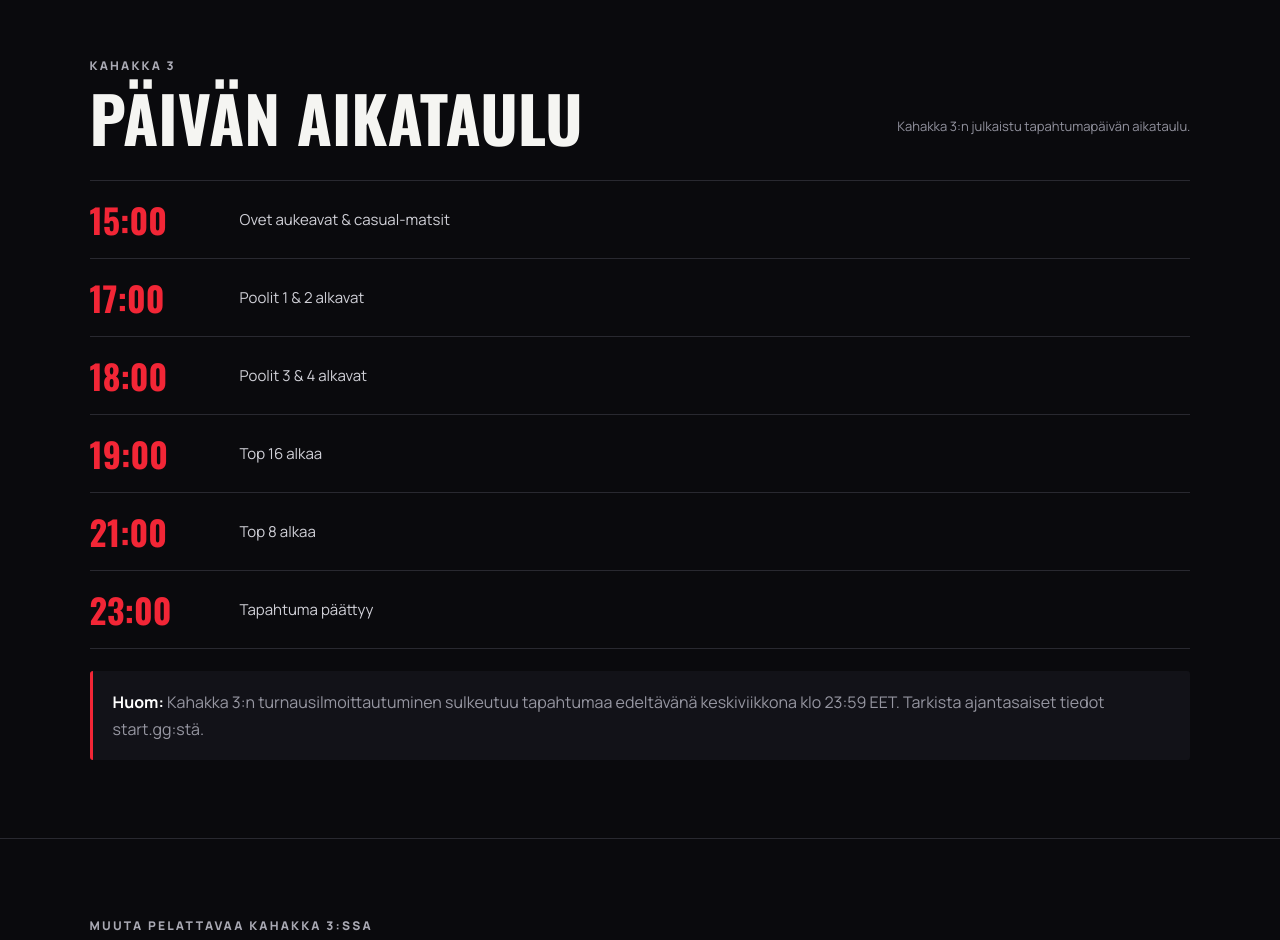
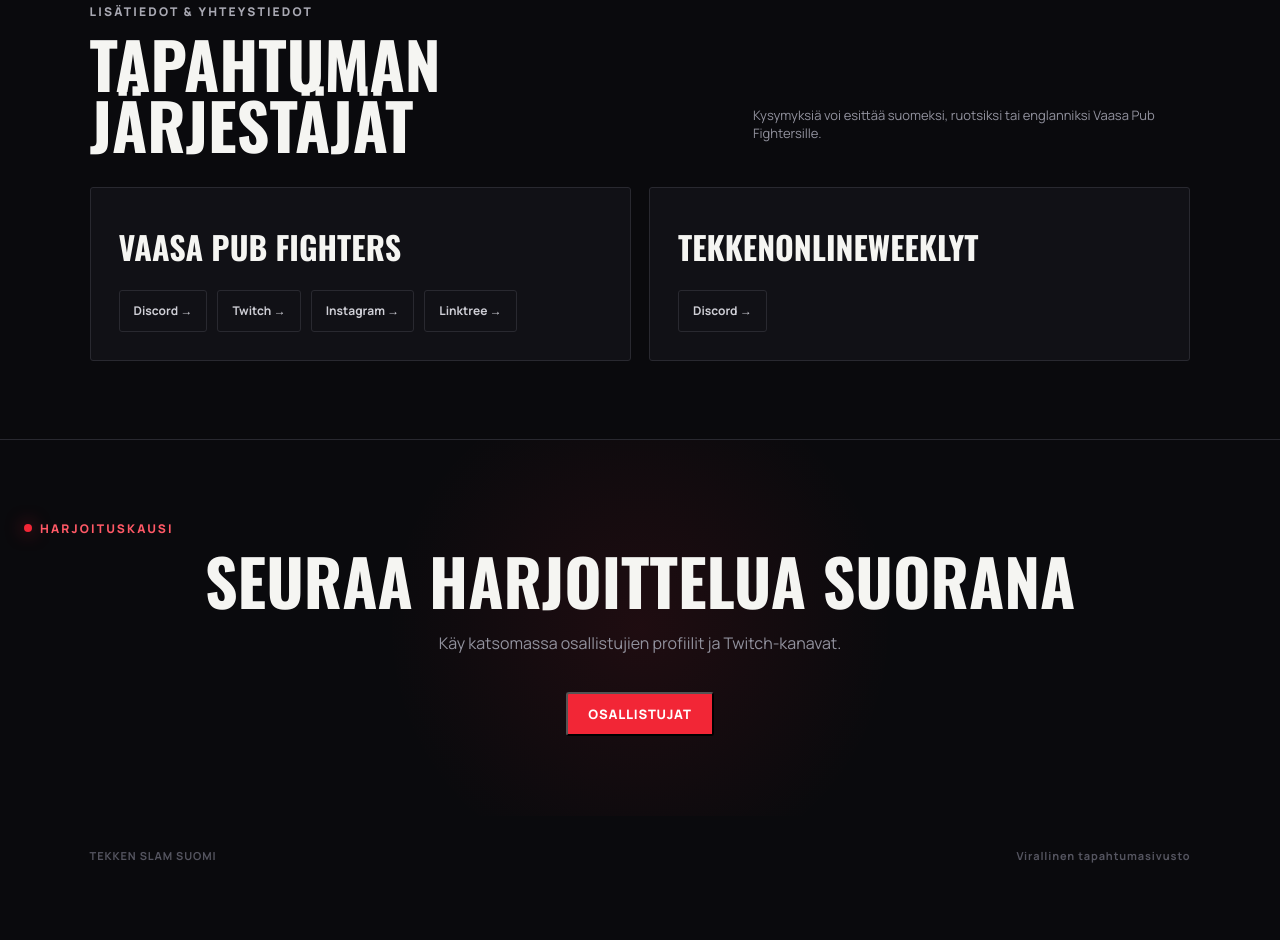
Before and after one commit to mulkmulkmulk/tekken-slam-suomi-hub, a website with bundled scripts: page index.html in a window 1280 px wide. Shown: the part 4155-5095 px from the top of the page. After the commit the page ends 5051 px from the top, so only its background shows below. Built offline with nearby package versions, Linux system fonts and the light colour scheme; files whose address does not match are found by name.

Commit message:
Swap Wasa Game Scene -> TekkenOnlineWeeklyt, add our Discord, trim filler
- Replaced every "Wasa Game Scene" mention (kahakka-feature intro,
  event-info organizers cell, contacts-section card) with
  TekkenOnlineWeeklyt -- the actual co-organizer.
- The organizers contact card now links our own community Discord
  (discord.gg/WAT85TTCrF), where the event itself gets organized and
  discussed. Dropped the stale wasagamescene Instagram link along with it
  since it no longer applies.
- Removed three sections that were pure filler/duplicated info already on
  start.gg: "Päivän aikataulu" (Kahakka 3's own schedule), "Avoimet Tekken
  8 -turnaukset" (their separate side tournaments), and "Hyvä tietää"
  (generic day-of tips). Cleaned up the now-dead schedule-list/notice/
  tournament-*/practical-list CSS.

```diff
--- a/src/main.js
+++ b/src/main.js
@@ -192,7 +192,7 @@
       <div>
         <p class="kicker">LIVE-FINAALI JÄRJESTETÄÄN OSANA</p>
         <h2>Kahakka 3</h2>
-        <p>Tekken-tapahtuman järjestävät videopeliryhmät Wasa Game Scene ja Vaasa Pub Fighters. Vierailijat ovat tervetulleita seuraamaan toimintaa maksutta. Alla olevat tiedot (aikataulu, avoimet turnaukset, käytännön ohjeet) koskevat koko Kahakka 3 -tapahtumaa, jonka osana finaalimme pelataan.</p>
+        <p>Tekken-tapahtuman järjestävät videopeliryhmät TekkenOnlineWeeklyt ja Vaasa Pub Fighters. Vierailijat ovat tervetulleita seuraamaan toimintaa maksutta.</p>
       </div>
       <a class="button button--primary" href="https://www.start.gg/tournament/kahakka-3/details" target="_blank" rel="noreferrer">Kahakka 3 start.gg →</a>
     </section>
@@ -207,7 +207,7 @@
         <div><span>Venue</span><strong><a class="inline-link inline-link--strong" href="https://smashroom.fi/" target="_blank" rel="noreferrer">Smash Room Vaasa ↗</a></strong><p><a class="inline-link" href="https://maps.app.goo.gl/AZsoP8snE4ZxhBgAA" target="_blank" rel="noreferrer">Avaa Google Maps →</a></p></div>
         <div><span>Yleisö</span><strong>Vapaa pääsy</strong><p>Vierailijat voivat tulla seuraamaan toimintaa maksutta.</p></div>
         <div><span>Striimi</span><strong>Vaasa Pub Fighters</strong><p><a class="inline-link" href="https://twitch.tv/vaasapubfighters" target="_blank" rel="noreferrer">twitch.tv/vaasapubfighters →</a></p></div>
-        <div><span>Järjestäjät</span><strong>VPF × WGS</strong><p>Vaasa Pub Fighters ja Wasa Game Scene.</p></div>
+        <div><span>Järjestäjät</span><strong>VPF × TOW</strong><p>Vaasa Pub Fighters ja TekkenOnlineWeeklyt.</p></div>
       </div>
     </section>
 
@@ -224,64 +224,6 @@
       <div class="venue-actions"><a class="button button--secondary" href="https://smashroom.fi/" target="_blank" rel="noreferrer">Smash Roomin sivut →</a><a class="button button--secondary" href="https://maps.app.goo.gl/AZsoP8snE4ZxhBgAA" target="_blank" rel="noreferrer">Smash Room Vaasa kartalla →</a></div>
     </section>
 
-    <section class="section day-schedule">
-      <div class="section-heading">
-        <div><p class="kicker">KAHAKKA 3</p><h2>Päivän aikataulu</h2></div>
-        <p>Kahakka 3:n julkaistu tapahtumapäivän aikataulu.</p>
-      </div>
-      <div class="schedule-list">
-        <div><time>15:00</time><span>Ovet aukeavat & casual-matsit</span></div>
-        <div><time>17:00</time><span>Poolit 1 & 2 alkavat</span></div>
-        <div><time>18:00</time><span>Poolit 3 & 4 alkavat</span></div>
-        <div><time>19:00</time><span>Top 16 alkaa</span></div>
-        <div><time>21:00</time><span>Top 8 alkaa</span></div>
-        <div><time>23:00</time><span>Tapahtuma päättyy</span></div>
-      </div>
-      <p class="notice"><strong>Huom:</strong> Kahakka 3:n turnausilmoittautuminen sulkeutuu tapahtumaa edeltävänä keskiviikkona klo 23:59 EET. Tarkista ajantasaiset tiedot start.gg:stä.</p>
-    </section>
-
-    <section class="section open-tournaments">
-      <div class="section-heading">
-        <div><p class="kicker">MUUTA PELATTAVAA KAHAKKA 3:ssa</p><h2>Avoimet Tekken 8 -turnaukset</h2></div>
-        <p>Nämä ovat Kahakka 3:n avoimia turnauksia ja erillisiä Tekken Slam Suomi -kutsufinaalista.</p>
-      </div>
-      <div class="tournament-grid">
-        <article class="tournament-card tournament-card--main">
-          <p class="eyebrow">TEKKEN 8 MAIN TOURNAMENT</p>
-          <h3>Pääturnaus</h3>
-          <ul>
-            <li>10 € osallistumismaksu: 5 € venuelle ja 5 € palkintopottiin. Maksu paikan päällä, vain käteinen.</li>
-            <li>Palkinnot kolmelle parhaalle.</li>
-            <li>Oman setupin tuomalla osallistuminen pääturnaukseen on maksuton — ota etukäteen yhteyttä järjestäjiin.</li>
-            <li>64 pelaajan yläraja.</li>
-            <li>Turnaus pelataan PS5-konsoleilla. Ota mukaan PS5-yhteensopiva ohjain.</li>
-          </ul>
-        </article>
-        <article class="tournament-card">
-          <p class="eyebrow">TEKKEN 8 AMATEURS</p>
-          <h3>Amatööriturnaus</h3>
-          <ul>
-            <li>Avoin pelaajille, joilla ei ole turnauskokemusta.</li>
-            <li>Maksuton osallistuminen.</li>
-            <li>16 pelaajan raja.</li>
-            <li>Ilmoittautuminen onnistuu myös ilman start.gg-tiliä ottamalla yhteyttä Vaasa Pub Fightersiin tai paikan päällä.</li>
-          </ul>
-        </article>
-      </div>
-    </section>
-
-    <section class="section practical-info">
-      <div class="section-heading">
-        <div><p class="kicker">HYVÄ TIETÄÄ</p><h2>Ennen kuin tulet paikalle</h2></div>
-        <p>Jos osallistut Kahakka 3:n avoimiin turnauksiin tai saavut katsojaksi, nämä kannattaa tietää.</p>
-      </div>
-      <div class="practical-list">
-        <div><strong>PS5-ohjain mukaan</strong><p>Ota oma PS5-yhteensopiva ohjain. Lainattavia ohjaimia on rajallisesti. PS4-yhteensopivista laitteista kannattaa ilmoittaa järjestäjille etukäteen adapteria varten.</p></div>
-        <div><strong>Casual-matsit</strong><p>Turnauspelaamisen lisäksi paikan päällä voi pelata rentoja matseja sivussa.</p></div>
-        <div><strong>Discord suositeltu</strong><p>Vaasa Pub Fightersin Discordiin liittyminen on erittäin suositeltavaa, mutta ei pakollista.</p></div>
-      </div>
-    </section>
-
     <section class="section contacts-section">
       <div class="section-heading">
         <div><p class="kicker">LISÄTIEDOT & YHTEYSTIEDOT</p><h2>Tapahtuman järjestäjät</h2></div>
@@ -289,7 +231,7 @@
       </div>
       <div class="contact-grid">
         <article class="contact-card"><h3>Vaasa Pub Fighters</h3><div class="contact-links"><a href="https://discord.gg/Wzkn8Es" target="_blank" rel="noreferrer">Discord →</a><a href="https://twitch.tv/vaasapubfighters" target="_blank" rel="noreferrer">Twitch →</a><a href="https://instagram.com/vaasapubfighters" target="_blank" rel="noreferrer">Instagram →</a><a href="https://linktr.ee/VaasaPubFighters" target="_blank" rel="noreferrer">Linktree →</a></div></article>
-        <article class="contact-card"><h3>Wasa Game Scene</h3><div class="contact-links"><a href="https://discord.gg/CeYFkk6PkP" target="_blank" rel="noreferrer">Discord →</a><a href="https://instagram.com/wasagamescene" target="_blank" rel="noreferrer">Instagram →</a></div></article>
+        <article class="contact-card"><h3>TekkenOnlineWeeklyt</h3><div class="contact-links"><a href="https://discord.gg/WAT85TTCrF" target="_blank" rel="noreferrer">Discord →</a></div></article>
       </div>
     </section>
 
--- a/src/style.css
+++ b/src/style.css
@@ -311,27 +311,11 @@
 /* Expanded Kahakka 3 event information */
 .inline-link { color:#d8d8df; text-decoration:underline; text-underline-offset:4px; }
 .inline-link:hover { color:#fff; }
-.feature-grid, .tournament-grid, .contact-grid { display:grid; grid-template-columns:repeat(3,minmax(0,1fr)); gap:18px; }
-.feature-card, .tournament-card, .contact-card { border:1px solid var(--line); background:var(--panel); padding:28px; border-radius: 3px; }
-.feature-card h3, .tournament-card h3, .contact-card h3 { margin:7px 0 14px; font-size:32px; }
+.feature-grid, .contact-grid { display:grid; grid-template-columns:repeat(3,minmax(0,1fr)); gap:18px; }
+.feature-card, .contact-card { border:1px solid var(--line); background:var(--panel); padding:28px; border-radius: 3px; }
+.feature-card h3, .contact-card h3 { margin:7px 0 14px; font-size:32px; }
 .feature-card > p:last-child, .contact-card > p:last-child { color:#92929e; line-height:1.7; font-size:13px; }
 .venue-section > .button { margin-top:22px; }
-.schedule-list { border-top:1px solid var(--line); }
-.schedule-list > div { min-height:78px; display:grid; grid-template-columns:150px 1fr; align-items:center; border-bottom:1px solid var(--line); }
-.schedule-list time { color:var(--red); font:700 34px/1 Oswald,sans-serif; }
-.schedule-list span { color:#d0d0d7; font-size:15px; }
-.notice { margin:22px 0 0; padding:18px 20px; border-left:3px solid var(--red); background:#121218; color:#9696a1; line-height:1.65; border-radius: 3px; }
-.notice strong { color:#fff; }
-.tournament-grid { grid-template-columns:repeat(2,minmax(0,1fr)); }
-.tournament-card--main { background:linear-gradient(145deg,rgba(242,38,54,.07),transparent 50%),var(--panel); }
-.tournament-card ul { margin:20px 0 0; padding-left:19px; color:#92929e; line-height:1.65; }
-.tournament-card li + li { margin-top:11px; }
-.practical-list { display:grid; grid-template-columns:repeat(2,minmax(0,1fr)); border:1px solid var(--line); border-radius: 3px; overflow: hidden; }
-.practical-list > div { padding:28px; border-right:1px solid var(--line); border-bottom:1px solid var(--line); }
-.practical-list > div:nth-child(2n) { border-right:0; }
-.practical-list > div:nth-last-child(-n+2) { border-bottom:0; }
-.practical-list strong { display:block; font:700 27px/1 Oswald,sans-serif; text-transform:uppercase; }
-.practical-list p { margin:10px 0 0; color:#8f8f9a; line-height:1.65; font-size:13px; }
 .contact-grid { grid-template-columns:repeat(2,minmax(0,1fr)); }
 .contact-links { display:flex; flex-wrap:wrap; gap:10px; margin-top:20px; }
 .contact-links a { min-height:42px; display:inline-flex; align-items:center; padding:0 14px; border:1px solid var(--line); color:#cfcfd6; font-size:12px; font-weight:700; border-radius: 3px; }
@@ -342,11 +326,7 @@
 }
 @media (max-width:760px) {
   .kahakka-feature { align-items:flex-start; flex-direction:column; }
-  .schedule-list > div { grid-template-columns:92px 1fr; gap:16px; }
-  .schedule-list time { font-size:28px; }
-  .tournament-grid, .contact-grid, .practical-list { grid-template-columns:1fr; }
-  .practical-list > div { border-right:0; border-bottom:1px solid var(--line) !important; }
-  .practical-list > div:last-child { border-bottom:0 !important; }
+  .contact-grid { grid-template-columns:1fr; }
 }
 
 /* Coach view -- ported 1:1 from tekken-slam-suomi-valmentajat's own
```
